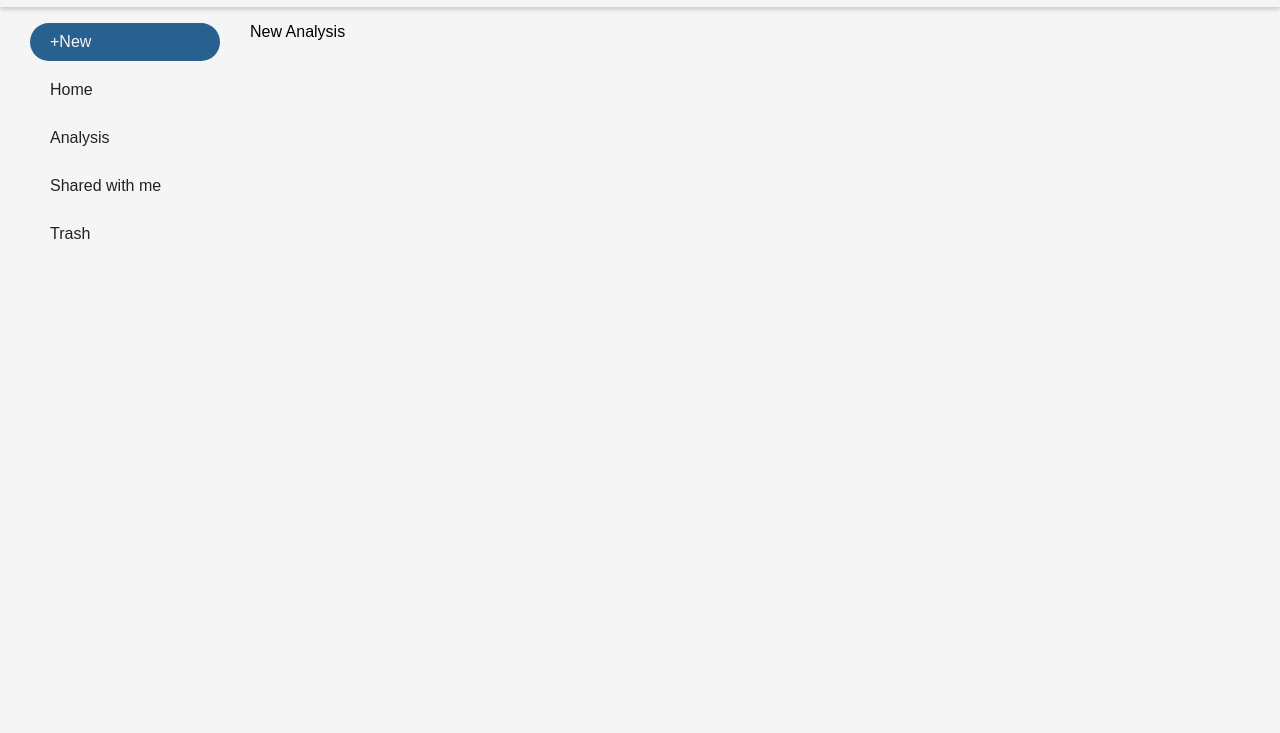
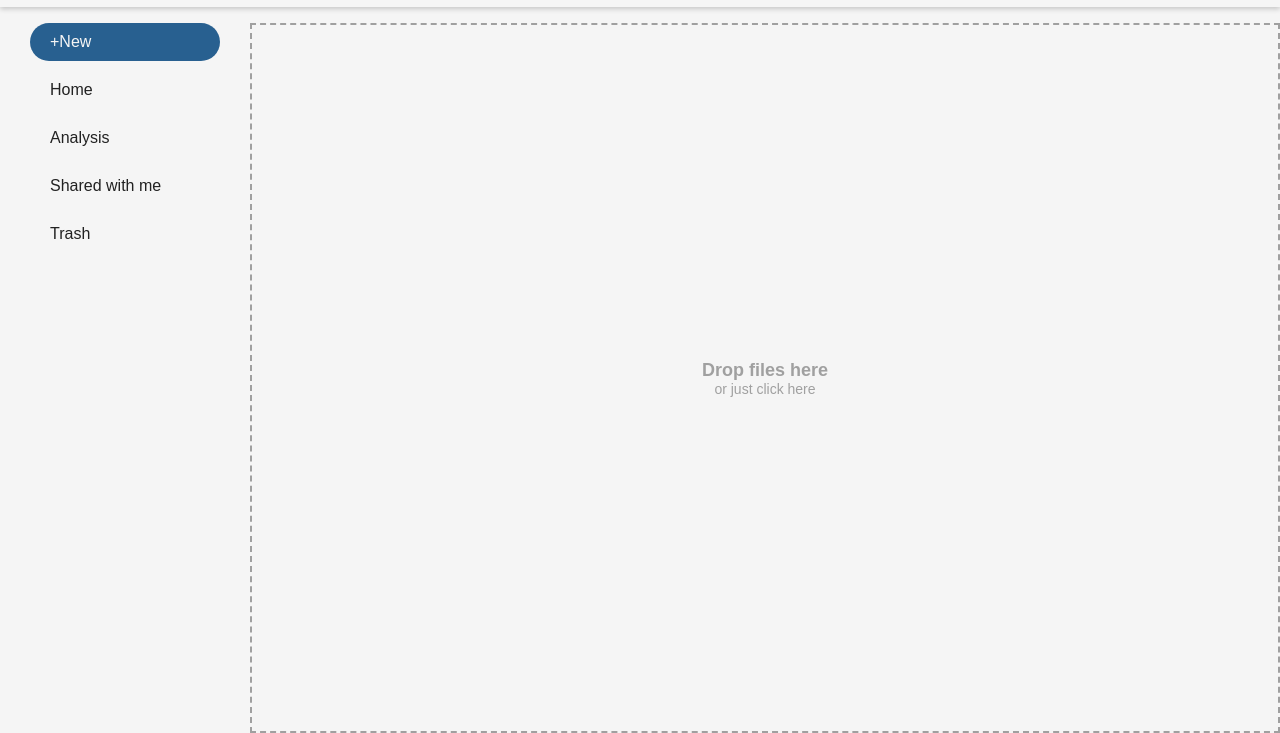
Before and after one commit to guidogimeno/electron-app, a React app in the folder client/: page /#/analyze in a window 1280 px wide. Shown: the part 67-800 px from the top of the page. Built offline with nearby package versions, Linux system fonts and the light colour scheme.

Commit message:
feat: d&d

```diff
--- /dev/null
+++ b/client/src/components/file_input/index.js
@@ -0,0 +1,58 @@
+import React, { useState, useRef } from "react"
+
+const FileInput = ({ onFileDrop }) => {
+    const dropRef = useRef(null)
+    const fileInputRef = useRef(null)
+    const [isDragging, setIsDragging] = useState(false)
+
+    function handleDragOver(e) {
+        e.preventDefault()
+        setIsDragging(true)
+    }
+
+    function handleDragLeave(e) {
+        e.preventDefault()
+        if (e.relatedTarget && e.currentTarget.contains(e.relatedTarget)) {
+            return
+        }
+        setIsDragging(false)
+    }
+
+    function handleDrop(e) {
+        e.preventDefault()
+        setIsDragging(false)
+        const files = e.dataTransfer.files
+        onFileDrop(files)
+    }
+
+    function triggerFileInput() {
+        fileInputRef.current.click()
+    }
+
+    return (
+        <div
+            className="dropzone"
+            ref={dropRef}
+            onDragOver={handleDragOver}
+            onDragLeave={handleDragLeave}
+            onDrop={handleDrop}
+        >
+            <input
+                type="file"
+                style={{ display: "none" }}
+                onChange={(e) => onFileDrop(e.target.files)}
+                ref={fileInputRef}
+            />
+            <button className="select-file" onClick={triggerFileInput}>
+                {isDragging ?
+                    <p className="p1">Drop files to upload them</p> :
+                    <div>
+                        <p className="p1">Drop files here</p>
+                        <p className="p2">or just click here</p>
+                    </div>}
+            </button>
+        </div>
+    )
+}
+
+export default FileInput
--- /dev/null
+++ b/client/src/components/file_input/styles.css
@@ -0,0 +1,35 @@
+.dropzone {
+  width: 100%;
+  height: 100%;
+  border: 2px dashed var(--medium-gray);
+  display: flex;
+  flex-direction: column;
+  justify-content: center;
+  align-items: center;
+  cursor: pointer;
+
+  &.dragging {
+    border-color: var(--medium-gray);
+  }
+}
+
+.select-file {
+    width: 100%;
+    height: 100%;
+    background-color: transparent;
+    border: none;
+    cursor: pointer;
+}
+
+.p1 {
+    font-size: 18px;
+    font-weight: 550;
+    text-align: center;
+    color: var(--medium-gray);
+}
+
+.p2 {
+    font-size: 14px;
+    text-align: center;
+    color: var(--medium-gray);
+}
--- a/client/src/components/sidebar/styles.css
+++ b/client/src/components/sidebar/styles.css
@@ -11,8 +11,8 @@
 }
 
 .sidebar-button {
+    border: none;
     padding: 10px 20px;
-    border: none;
     border-radius: 20px;
     color: var(--black);
     background-color: transparent;
--- a/client/src/styles/styles.css
+++ b/client/src/styles/styles.css
@@ -5,6 +5,7 @@
 @import "../components/header/styles.css";
 @import "../components/page/styles.css";
 @import "../components/sidebar/styles.css";
+@import "../components/file_input/styles.css";
 
 /* Views */
 @import "../views/signup/styles.css";
--- a/client/src/views/new_analysis/index.js
+++ b/client/src/views/new_analysis/index.js
@@ -1,10 +1,11 @@
 import React from "react"
 import Page from "../../components/page/index.js"
+import FileInput from "../../components/file_input/index.js"
 
 function NewAnalysis() {
     return (
         <Page>
-            <span>New Analysis </span>
+            <FileInput onFileDrop={(files) => console.log("dropeaste esto", files)} />
         </Page>
     )
 }
```
